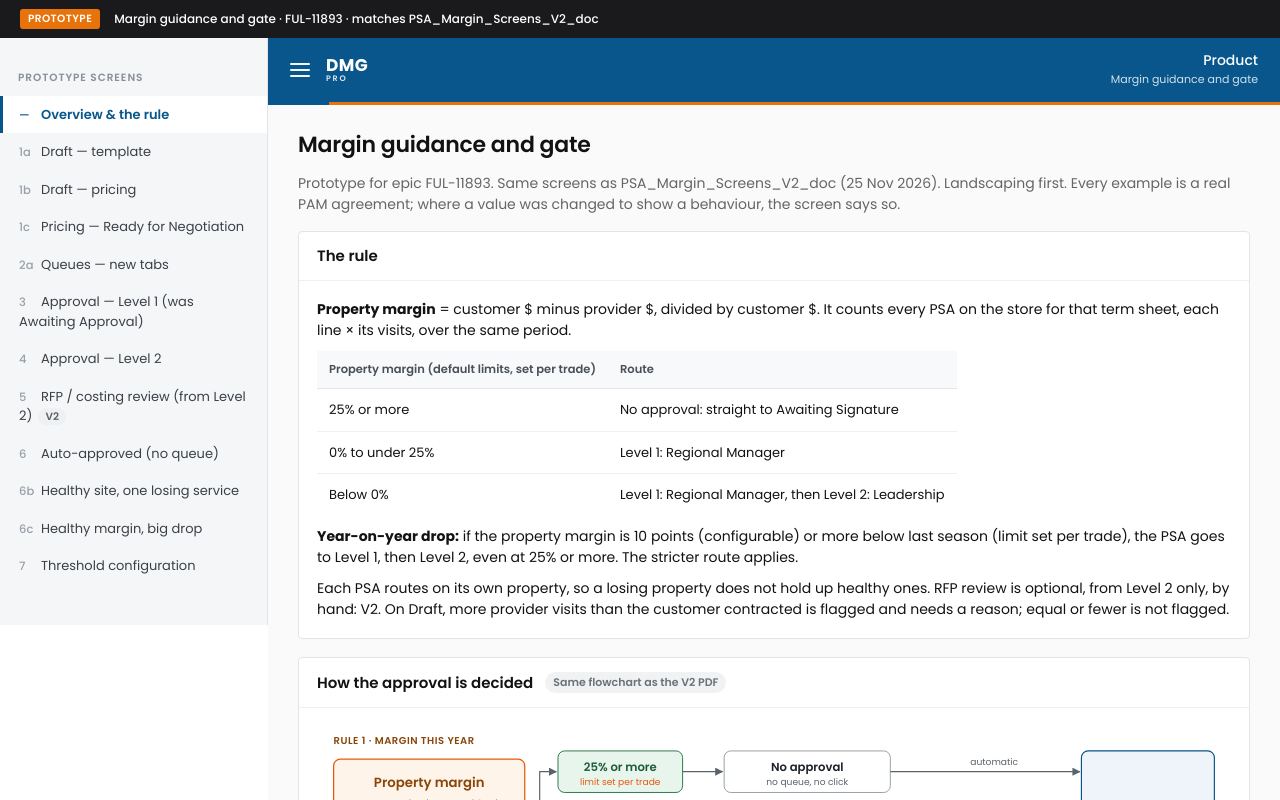
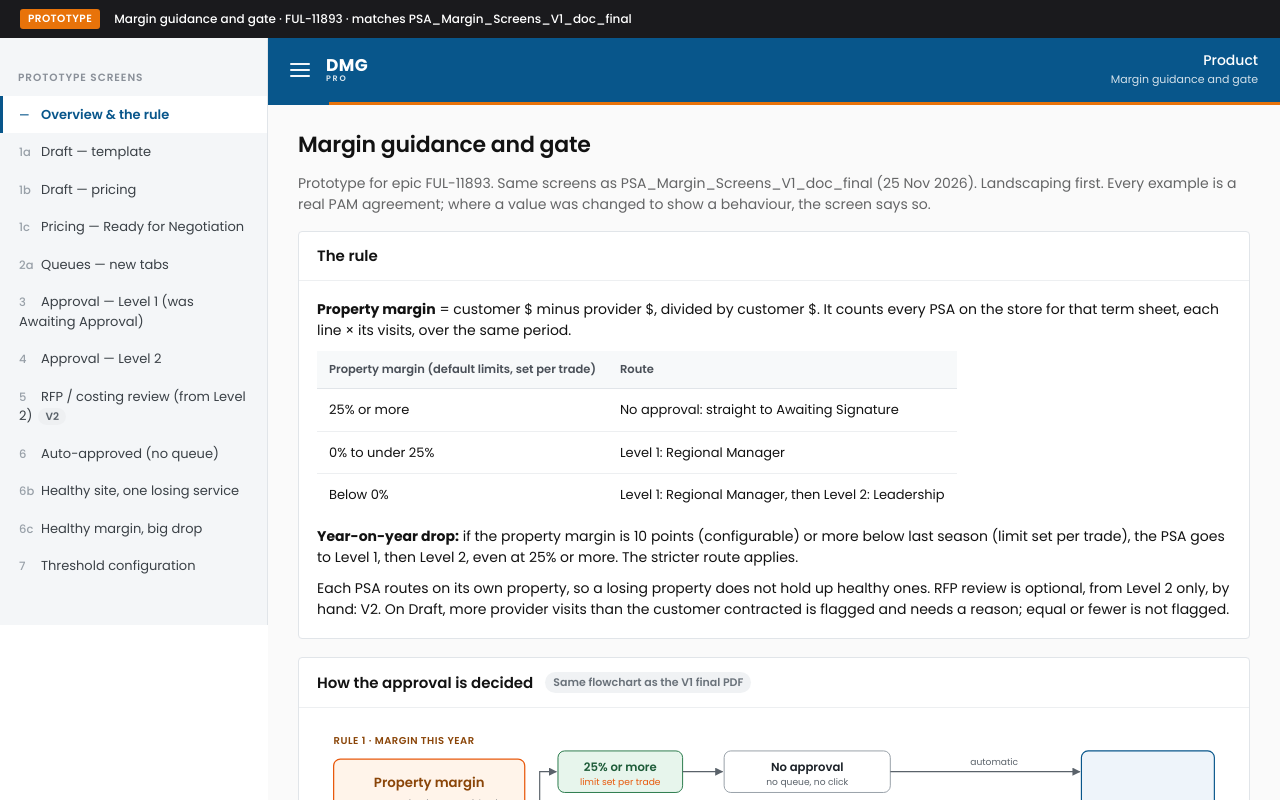
Before and after one commit to sonalThakur890/psa-margin-approval-gate-design, a plain HTML site: page PSA_Margin_Gate_Prototype.html in a window 1280 px wide. Shown: the top 800 px of the page. Drawn offline with Linux system fonts and the light colour scheme.

Commit message:
Reference PSA_Margin_Screens_V1_doc_final
Co-Authored-By: Claude <noreply@anthropic.com>

```diff
--- a/PSA_Margin_Gate_Prototype.html
+++ b/PSA_Margin_Gate_Prototype.html
@@ -367,7 +367,7 @@ body.showly .lycard{display:block}
 
 <div class="proto-bar">
   <span class="pb-tag">Prototype</span>
-  <span class="pb-t">Margin guidance and gate &middot; FUL-11893 &middot; matches PSA_Margin_Screens_V2_doc</span>
+  <span class="pb-t">Margin guidance and gate &middot; FUL-11893 &middot; matches PSA_Margin_Screens_V1_doc_final</span>
 </div>
 
 <div class="layout">
@@ -401,7 +401,7 @@ body.showly .lycard{display:block}
     <style>#s0 .lk{color:#08568B;cursor:pointer;text-decoration:underline} #s0 td{vertical-align:top}</style>
     <div class="cc-body">
       <div class="cc-head-row"><h1 class="cc-h1">Margin guidance and gate</h1></div>
-      <div style="font-size:14px;color:var(--muted);margin:-6px 0 16px">Prototype for epic FUL-11893. Same screens as PSA_Margin_Screens_V2_doc (25 Nov 2026). Landscaping first. Every example is a real PAM agreement; where a value was changed to show a behaviour, the screen says so.</div>
+      <div style="font-size:14px;color:var(--muted);margin:-6px 0 16px">Prototype for epic FUL-11893. Same screens as PSA_Margin_Screens_V1_doc_final (25 Nov 2026). Landscaping first. Every example is a real PAM agreement; where a value was changed to show a behaviour, the screen says so.</div>
       <div class="card">
         <div class="card-h"><h3>The rule</h3></div>
         <div class="card-b">
@@ -418,7 +418,7 @@ body.showly .lycard{display:block}
           On Draft, more provider visits than the customer contracted is flagged and needs a reason; equal or fewer is not flagged.</p>
         </div>
       </div>
-      <div class="card" style="margin-top:16px"><div class="card-h"><h3>How the approval is decided</h3><span class="badge b-grey">Same flowchart as the V2 PDF</span></div><div class="card-b"><svg viewBox="0 0 1100 520" xmlns="http://www.w3.org/2000/svg" font-family="Poppins, sans-serif" style="width:100%;max-width:1100px">
+      <div class="card" style="margin-top:16px"><div class="card-h"><h3>How the approval is decided</h3><span class="badge b-grey">Same flowchart as the V1 final PDF</span></div><div class="card-b"><svg viewBox="0 0 1100 520" xmlns="http://www.w3.org/2000/svg" font-family="Poppins, sans-serif" style="width:100%;max-width:1100px">
 <defs><marker id="ga" viewBox="0 0 10 10" refX="9" refY="5" markerWidth="7" markerHeight="7" orient="auto"><path d="M0,0 L10,5 L0,10 z" fill="#5A626A"/></marker></defs>
 <text x="20" y="22" font-size="12" font-weight="600" fill="#8A4508" letter-spacing=".05em">RULE 1 &#183; MARGIN THIS YEAR</text>
 <rect x="20" y="40" width="230" height="150" rx="8" fill="#FFF4EA" stroke="#E8590C" stroke-width="1.5"/>
```
Also changed, not shown: index.html (+3 -3 lines), 1 other file.
